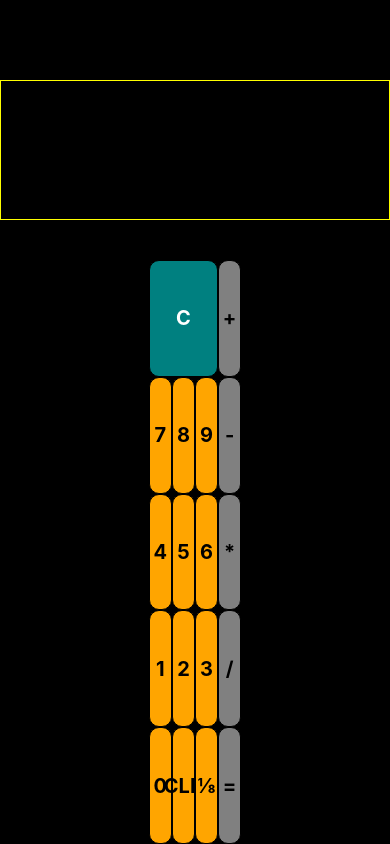
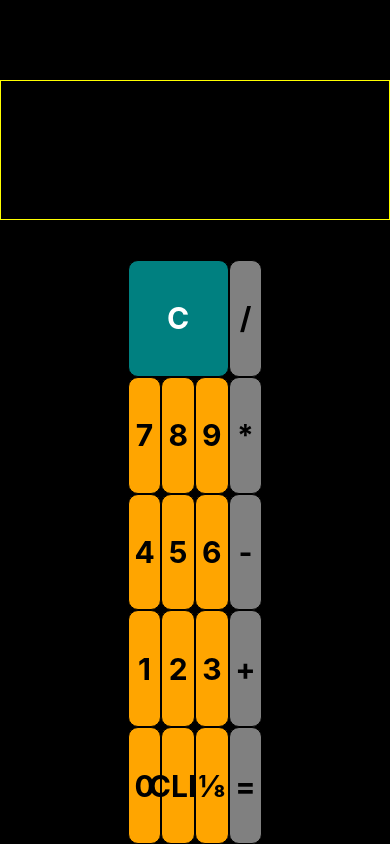
Before and after one commit to postazure/fraction-calculator-app, a React Native app: screen / in a window 390 px wide. Built offline with nearby package versions, Linux system fonts and the light colour scheme.

Commit message:
Reorder opt pad

```diff
--- a/components/NumPad.js
+++ b/components/NumPad.js
@@ -25,7 +25,7 @@ const style = StyleSheet.create({
     justifyContent: 'center'
   },
   text: {
-    fontSize: 20,
+    fontSize: 30,
     fontWeight: 'bold',
     alignSelf: 'center'
   }
--- a/components/OperationPad.js
+++ b/components/OperationPad.js
@@ -24,7 +24,7 @@ const style = StyleSheet.create({
     justifyContent: 'center'
   },
   text: {
-    fontSize: 20,
+    fontSize: 30,
     fontWeight: 'bold',
     alignSelf: 'center'
   }
@@ -43,10 +43,10 @@ export default class OperationPad extends React.Component {
   render () {
     return (
       <View style={style.pad}>
+        {this.renderOperation('/')}
+        {this.renderOperation('*')}
+        {this.renderOperation('-')}
         {this.renderOperation('+')}
-        {this.renderOperation('-')}
-        {this.renderOperation('*')}
-        {this.renderOperation('/')}
         {this.renderEvaluate()}
       </View>
     )
--- a/components/UtilityPad.js
+++ b/components/UtilityPad.js
@@ -23,7 +23,7 @@ const style = StyleSheet.create({
     justifyContent: 'center'
   },
   text: {
-    fontSize: 20,
+    fontSize: 30,
     fontWeight: 'bold',
     alignSelf: 'center',
     color: 'white'
```
